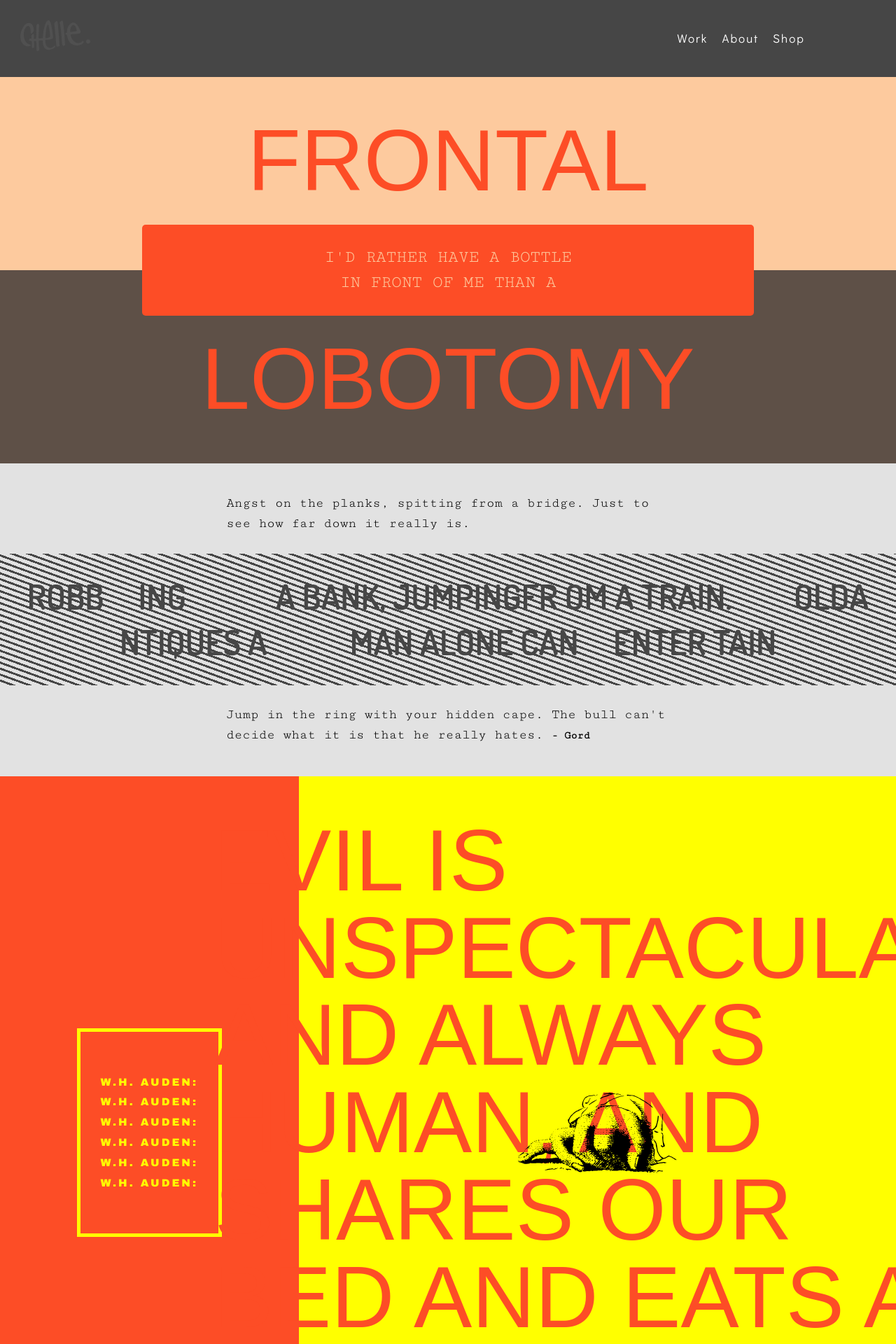
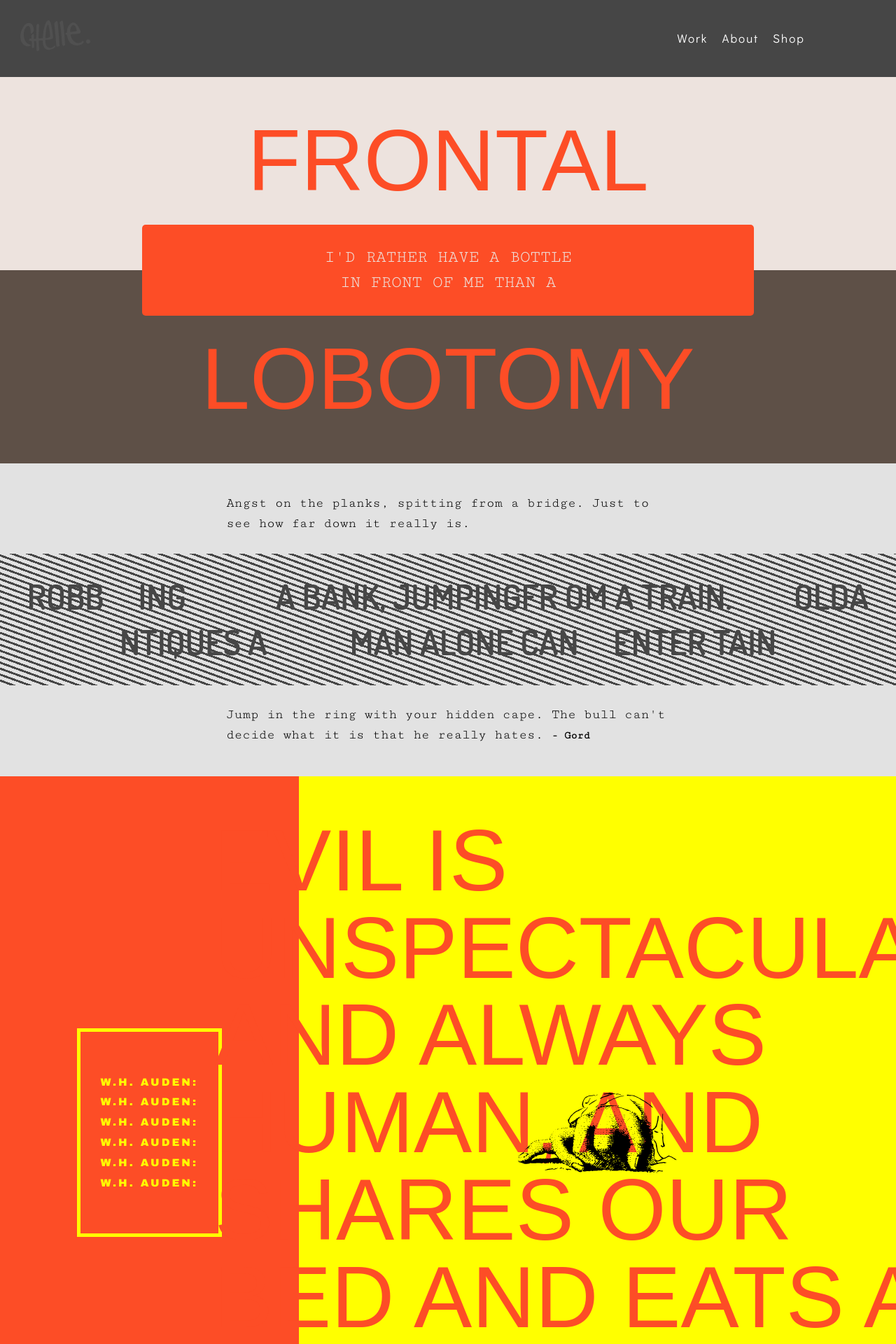
Before and after one commit to hellachella/portfolio-main, a Jekyll site: the page built from test.html, in a window 1280 px wide. Shown: the top 1920 px of the page at 70% size. Built offline with Jekyll 4.4.1, drawn with Linux system fonts in a browser that asks for light colours; nearby versions of some CDN libraries; some web fonts are replaced; comment, search, counter and statistics services are not loaded.

Commit message:
New test page/css/layout

```diff
--- a/_includes/story-1.html
+++ b/_includes/story-1.html
@@ -23,7 +23,7 @@
 </div>
 <div class="grid grid-stretch">
 
-  <div class="sixcaps  unit red center-content island-2 xs-1 m-1-3 l-1-3">
+  <div class="sixcaps  unit red center-content island-2 xs-1 s-1 m-1-3 l-1-3">
     <div class="border-blk gutter">
       <p class="font-4 micro text-upper text-center pad-t-2 push-0">W.H. Auden:</p>
       <p class="font-4 micro text-upper text-center push-0">W.H. Auden:</p>
--- a/css/main-2.css
+++ b/css/main-2.css
@@ -95,12 +95,12 @@ font-family: 'IM Fell French Canon', serif;
 
 .bag {
 background-image: linear-gradient(to bottom, #dba234 0%, #dba234 50%, #D9D1C7 50%, #D9D1C7 100%);
-background-image: linear-gradient(to bottom, #fdca9e 0%, #fdca9e 50%, #5e5047 50%, #5e5047 100%);
+background-image: linear-gradient(to bottom, #EDE3DE 0%, #EDE3DE 50%, #5e5047 50%, #5e5047 100%);
 }
 
 .corner-r {
   border-radius: 5px;
-  color: #fdca9e
+  color: #EDE3DE;
 }
 
 
```
Also changed, not shown: test-2.html (added, +7 -0 lines), _layouts/default-empty (added), css/main-3.css (added).
